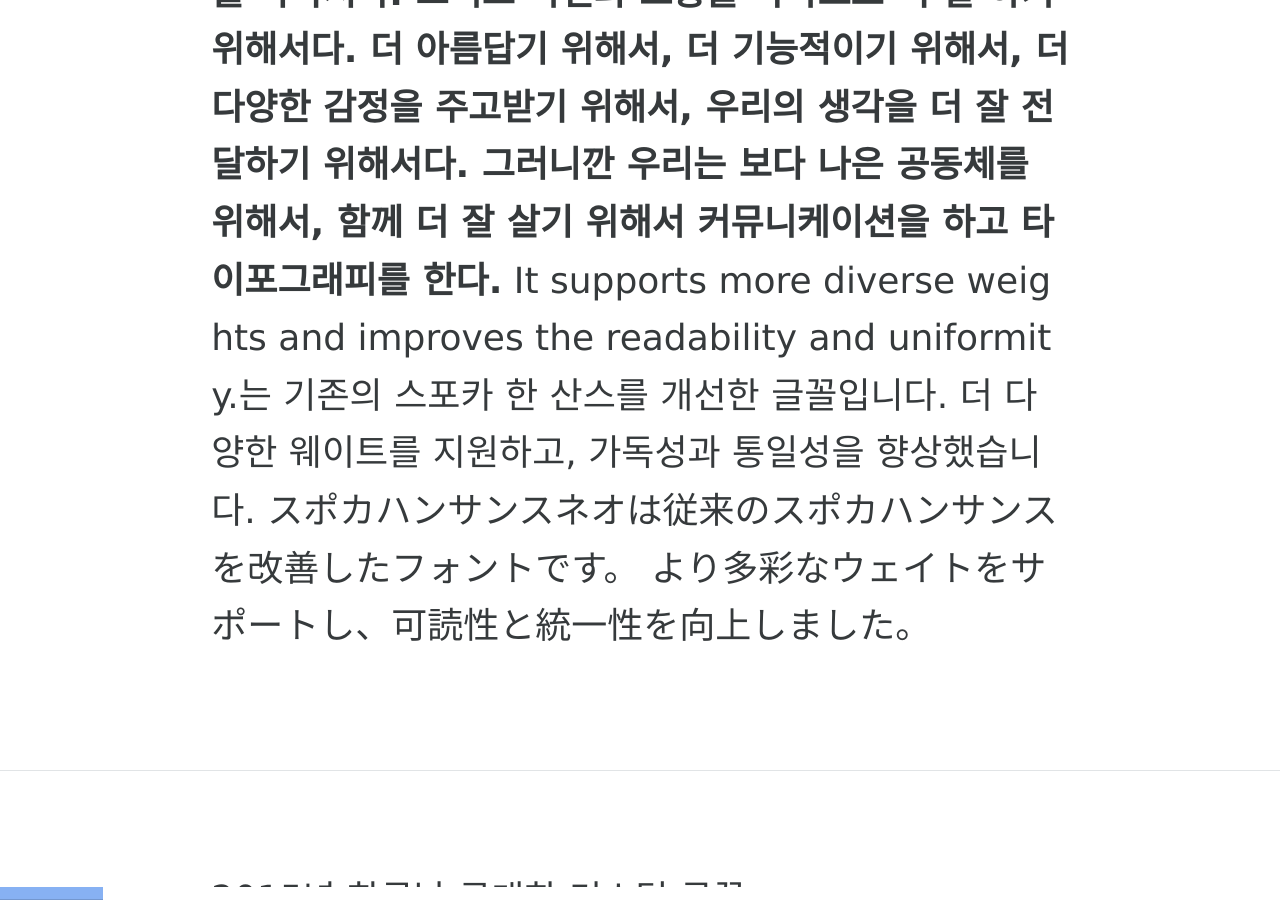
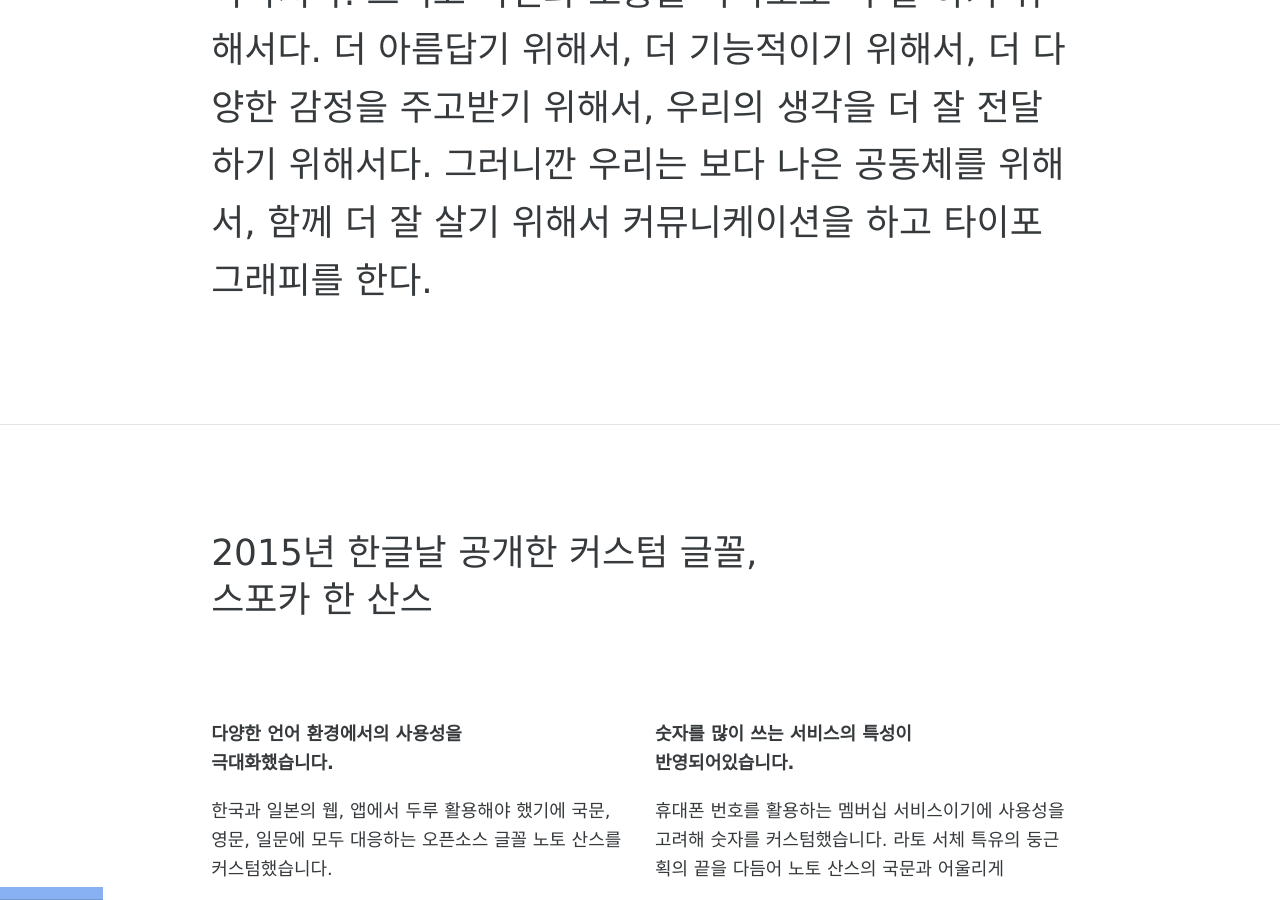
Before and after one commit to on-the-heath/newfont, a Jekyll site: the page built from index.html, in a window 1280 px wide and 900 px high, scrolled down 422 px. Built offline with Jekyll 4.4.1, drawn with Linux system fonts in a browser that asks for light colours; nearby versions of some CDN libraries; some web fonts are replaced; comment, search, counter and statistics services are not loaded.

Commit message:
Update ko_kr.html

```diff
--- a/_includes/ko_kr.html
+++ b/_includes/ko_kr.html
@@ -11,7 +11,7 @@
 
 <section class="section section-header hero-wrap">
   <div class="container-fluid">
-    <h1 class="header-text"><span class="header-text-700">타이포그래피는 글자를 만들고 배열하는 인간 활동이다. 눈으로 소통하는 커뮤니케이션이다. 우리는 타이포그래피를 왜 할까? 우리 자신을 위해서다. 우리 자신의 개성과 말투가 사람들의 눈에 보이고 읽힐 때 더 잘 표현되기를 바라서다. 그리고 타인과 소통을 다각도로 더 잘 하기 위해서다. 더 아름답기 위해서, 더 기능적이기 위해서, 더 다양한 감정을 주고받기 위해서, 우리의 생각을 더 잘 전달하기 위해서다. 그러니깐 우리는 보다 나은 공동체를 위해서, 함께 더 잘 살기 위해서 커뮤니케이션을 하고 타이포그래피를 한다.</span> <span class="header-text-500">It supports more diverse weights and improves the readability and uniformity.는 기존의 스포카 한 산스를 개선한 글꼴입니다.</span> <span class="header-text-400">더 다양한 웨이트를 지원하고, 가독성과 통일성을 향상했습니다.</span> <span class="header-text-300">スポカハンサンスネオは従来のスポカハンサンスを改善したフォントです。</span> <span class="JP-word-break header-text-100">より多彩なウェイトをサポートし、可読性と統一性を向上しました。</span></h1>
+    <h1 class="header-text">타이포그래피는 글자를 만들고 배열하는 인간 활동이다. 눈으로 소통하는 커뮤니케이션이다. 우리는 타이포그래피를 왜 할까? 우리 자신을 위해서다. 우리 자신의 개성과 말투가 사람들의 눈에 보이고 읽힐 때 더 잘 표현되기를 바라서다. 그리고 타인과 소통을 다각도로 더 잘 하기 위해서다. 더 아름답기 위해서, 더 기능적이기 위해서, 더 다양한 감정을 주고받기 위해서, 우리의 생각을 더 잘 전달하기 위해서다. 그러니깐 우리는 보다 나은 공동체를 위해서, 함께 더 잘 살기 위해서 커뮤니케이션을 하고 타이포그래피를 한다.</h1>
   </div>
 </section>
 <hr />
```
